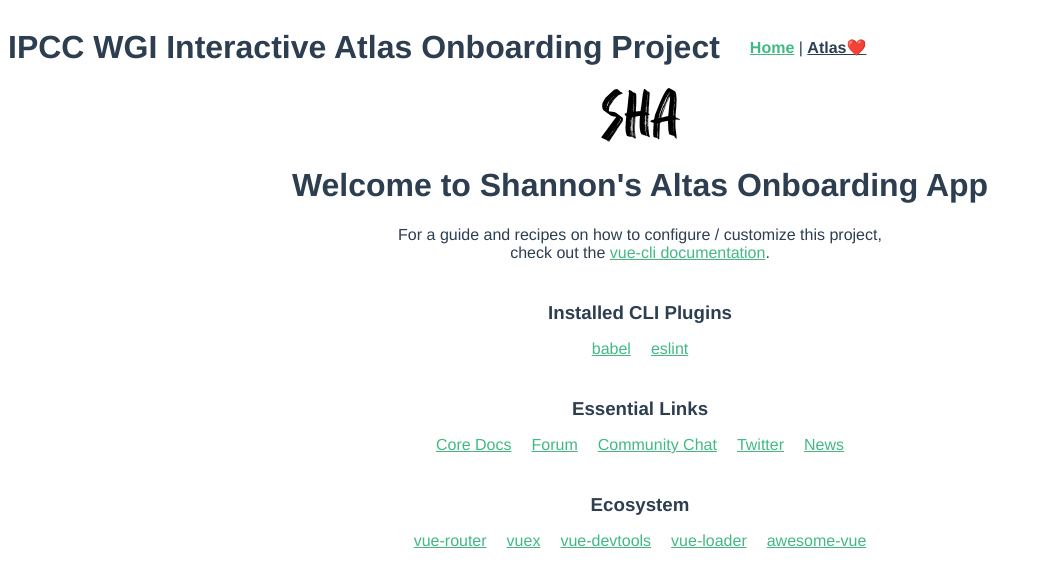
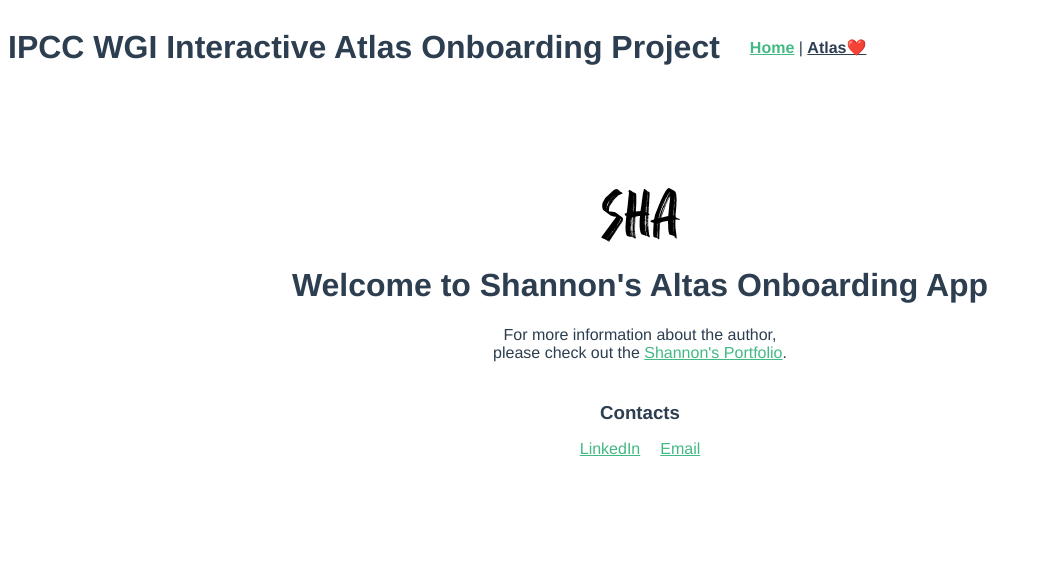
Before and after one commit to Urguxxi/VisOnboarding, a Vue app: page / in a window 1280 px wide. Shown: the top 586 px of the page, without its empty margins (0-1040 px from the left). Built offline with nearby package versions, Linux system fonts and the light colour scheme.

Commit message:
Update the Home page

```diff
--- a/src/components/HelloWorld.vue
+++ b/src/components/HelloWorld.vue
@@ -2,30 +2,14 @@
   <div class="hello">
     <h1>{{ msg }}</h1>
     <p>
-      For a guide and recipes on how to configure / customize this project,<br>
-      check out the
-      <a href="https://cli.vuejs.org" target="_blank" rel="noopener">vue-cli documentation</a>.
+      For more information about the author,<br>
+      please check out the
+      <a href="shannonma.fr" target="_blank" rel="noopener">Shannon's Portfolio</a>.
     </p>
-    <h3>Installed CLI Plugins</h3>
+    <h3>Contacts</h3>
     <ul>
-      <li><a href="https://github.com/vuejs/vue-cli/tree/dev/packages/%40vue/cli-plugin-babel" target="_blank" rel="noopener">babel</a></li>
-      <li><a href="https://github.com/vuejs/vue-cli/tree/dev/packages/%40vue/cli-plugin-eslint" target="_blank" rel="noopener">eslint</a></li>
-    </ul>
-    <h3>Essential Links</h3>
-    <ul>
-      <li><a href="https://vuejs.org" target="_blank" rel="noopener">Core Docs</a></li>
-      <li><a href="https://forum.vuejs.org" target="_blank" rel="noopener">Forum</a></li>
-      <li><a href="https://chat.vuejs.org" target="_blank" rel="noopener">Community Chat</a></li>
-      <li><a href="https://twitter.com/vuejs" target="_blank" rel="noopener">Twitter</a></li>
-      <li><a href="https://news.vuejs.org" target="_blank" rel="noopener">News</a></li>
-    </ul>
-    <h3>Ecosystem</h3>
-    <ul>
-      <li><a href="https://router.vuejs.org" target="_blank" rel="noopener">vue-router</a></li>
-      <li><a href="https://vuex.vuejs.org" target="_blank" rel="noopener">vuex</a></li>
-      <li><a href="https://github.com/vuejs/vue-devtools#vue-devtools" target="_blank" rel="noopener">vue-devtools</a></li>
-      <li><a href="https://vue-loader.vuejs.org" target="_blank" rel="noopener">vue-loader</a></li>
-      <li><a href="https://github.com/vuejs/awesome-vue" target="_blank" rel="noopener">awesome-vue</a></li>
+      <li><a href="https://www.linkedin.com/in/shannon-ma-34347b221/" target="_blank" rel="noopener">LinkedIn</a></li>
+      <li><a href="shannonma84@gmail.com" target="_blank" rel="noopener">Email</a></li>
     </ul>
   </div>
 </template>
--- a/src/components/HexViz.vue
+++ b/src/components/HexViz.vue
@@ -68,7 +68,7 @@
                 // the main viz
                 svg.append('polygon')
                 .attr('points',hexagonPoints(220))
-                .attr('transform','translate(600,280)')
+                .attr('transform','translate(700,280)')
                 .attr('id','bighex')
                 .style('stroke','darkgrey')
                 .style('fill','none')
--- a/src/views/HomeView.vue
+++ b/src/views/HomeView.vue
@@ -16,3 +16,9 @@ export default {
   }
 }
 </script>
+
+<style>
+.home{
+  margin-top: 100px;
+}
+</style>
```
